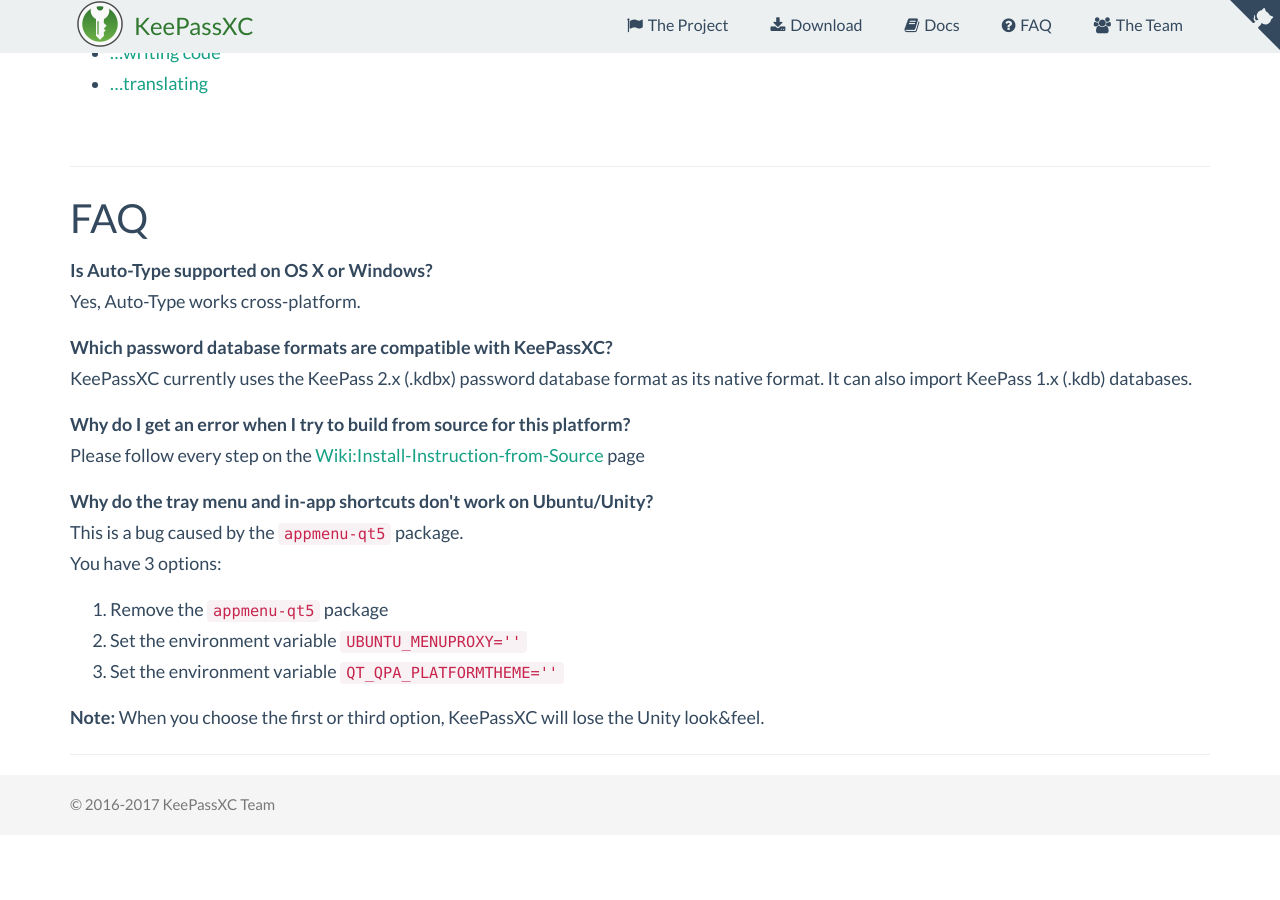
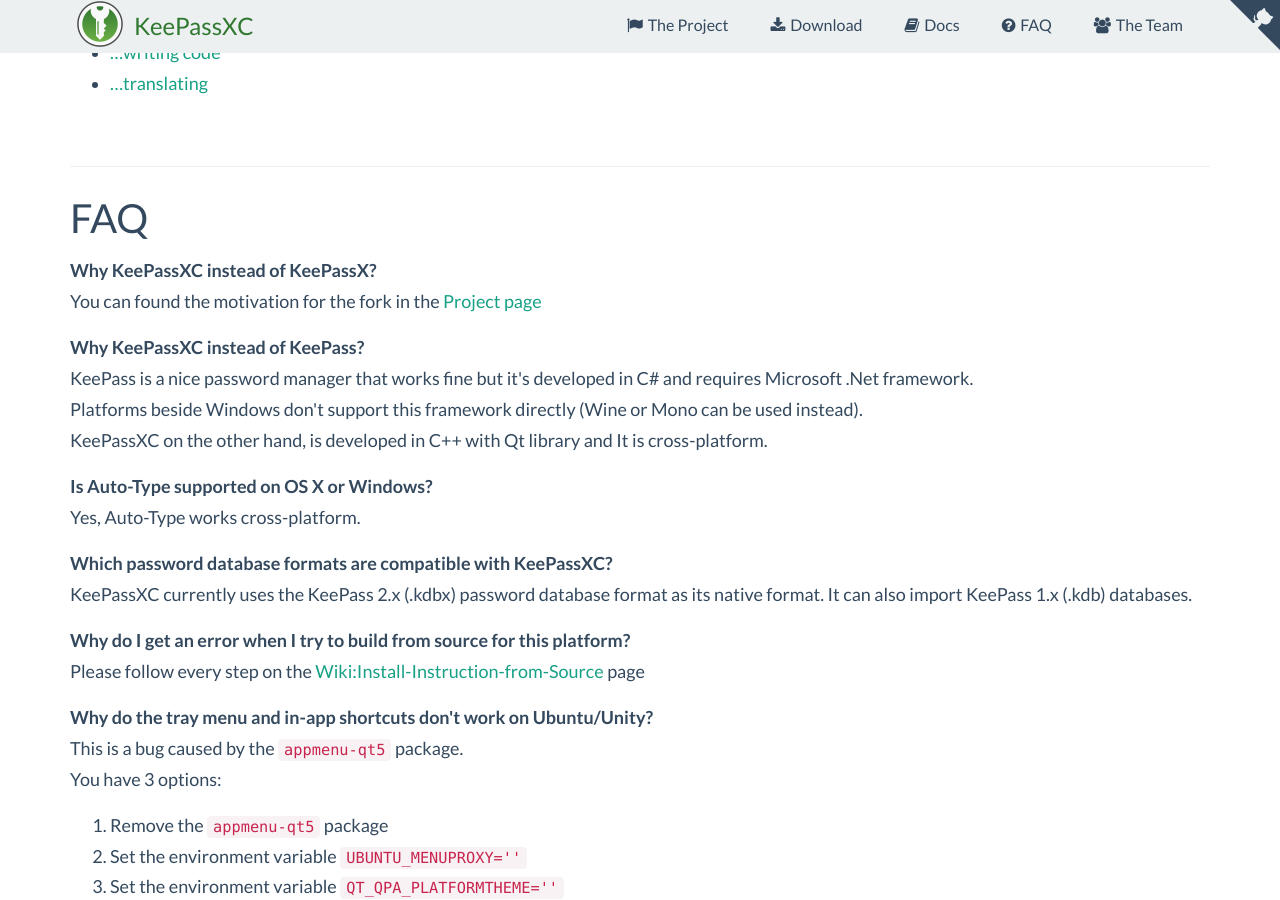
Before and after one commit to keepassxreboot/keepassxc-org, a Jekyll site: the page built from docs.html, in a window 1280 px wide and 900 px high, scrolled down 558 px. Built offline with Jekyll 4.4.1, drawn with Linux system fonts in a browser that asks for light colours; before the commit the page ends 1403 px from its top, so only the background shows below that.

Commit message:
FAQ update

```diff
--- a/docs.html
+++ b/docs.html
@@ -28,6 +28,14 @@
 
 <div><a name="faq"></a><hr/>
   <h3>FAQ</h3>
+  <p class="faq"><span>Why KeePassXC instead of KeePassX?</span><br/>
+    You can found the motivation for the fork in the <a href="project">Project page</a>
+  </p>
+  <p class="faq"><span>Why KeePassXC instead of KeePass?</span><br/>
+    KeePass is a nice password manager that works fine but it's developed in C# and requires Microsoft .Net framework.<br/>
+    Platforms beside Windows don't support this framework directly (Wine or Mono can be used instead).<br/>
+    KeePassXC on the other hand, is developed in C++ with Qt library and It is cross-platform.
+  </p>
   <p class="faq"><span>Is Auto-Type supported on OS X or Windows?</span><br/>
     Yes, Auto-Type works cross-platform.
   </p>
```
